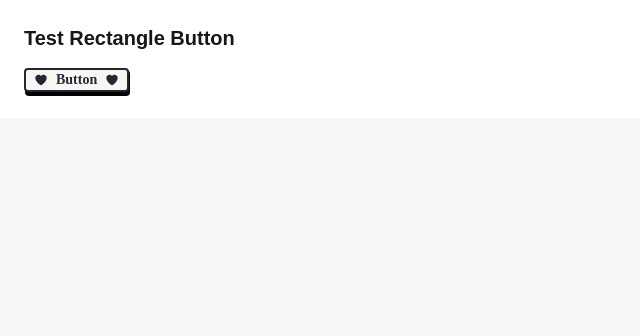
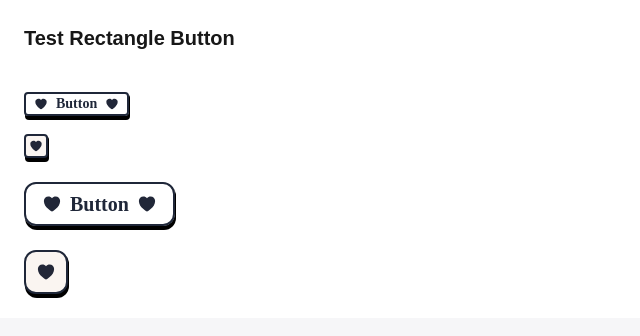
Before and after one commit to colinjcason/project-ruminate, a Next.js app: page / in a window 1280 px wide. Shown: the top 336 px of the page, without its empty margins (0-640 px from the left). Built offline with nearby package versions, Linux system fonts and the light colour scheme.

Commit message:
2 square, one large one small, 2 rectangle, one large, one small

```diff
--- a/src/app/page.tsx
+++ b/src/app/page.tsx
@@ -2,6 +2,8 @@
 import Image from "next/image";
 import RectangleButton from "../components/buttons/rectangle-button";
 import SmallRectangleButton from "../components/buttons/small-rectangle-button";
+import SmallSquareButton from "../components/buttons/small-square-button";
+import LargeSquareButton from "../components/buttons/square-button";
 
 export default function HomePage() {
   return (
@@ -11,11 +13,23 @@ export default function HomePage() {
         label="Button"
         onClick={() => alert('Button Clicked!')}
       /> */}
+      <br/>
       <SmallRectangleButton
         label="Button"
-
       />
-
+      <br/>
+       <SmallSquareButton className="mt-4" onClick={() => alert('Heart Clicked!')} />
+       <br/>
+       <RectangleButton
+        label="Button"
+        onClick={() => alert('Button Clicked!')}
+      />
+       <br/>
+       {/* <SmallSquareButton onClick={() => alert('Heart Clicked!')} /> */}
+        <br/>
+        <LargeSquareButton
+        onClick={() => alert('Button Clicked!')}
+      />
     </main>
   );
 }
--- a/src/components/buttons/rectangle-button.tsx
+++ b/src/components/buttons/rectangle-button.tsx
@@ -59,7 +59,7 @@ const RectangleButton: React.FC<RectangleButtonProps> = ({
   return (
     <button
       onClick={onClick}
-      className={`inline-flex items-center flex-shrink-0 gap-[8px] ${className ?? ''}`}
+      className={`inline-flex items-center justify-center gap-[8px] flex-shrink-0 ${className ?? ''}`}
       style={{
         display: 'inline-flex',
         height: 'var(--t-spacing-11, 44px)',
@@ -85,7 +85,17 @@ const RectangleButton: React.FC<RectangleButtonProps> = ({
       />
 
       {/* Button label */}
-      <span>{label}</span>
+      <span
+        style={{
+          fontFamily: 'var(--t-font-family-theme-primary, "Tailwind")',
+          fontSize: 'var(--t-font-size-xl, 20px)', // Text size is now "text-xl"
+          fontWeight: 'var(--t-font-weight-bold, 700)', // Bold weight
+          lineHeight: 'var(--t-font-lineHeight-leading-6, 24px)', // Matches leading-6
+          color: 'var(--d-color-semantic-neutral-content, #1F2739)',
+        }}
+      >
+        {label}
+      </span>
 
       {/* Icon on the right */}
       <img
--- a/src/components/buttons/small-rectangle-button.tsx
+++ b/src/components/buttons/small-rectangle-button.tsx
@@ -21,18 +21,12 @@ const SmallRectangleButton: React.FC<SmallRectangleButtonProps> = ({
         padding: 'var(--t-spacing-0, 0px) var(--t-spacing-2, 8px)',
         justifyContent: 'center',
         alignItems: 'center',
-        gap: 'var(--t-spacing-2, 8px)',
         borderRadius: 'var(--d-borderRadius-btn-xs, 4px)',
         border: 'var(--d-borderWidth-btn, 2px) solid var(--d-color-semantic-neutral-content, #1F2739)',
-        background: 'var(--d-color-semantic-neutral-bg, #FAF5F1)',
+        background:
+          'var(--d-color-semantic-neutral-bg, #FAF5F1) var(--d-color-semantic-neutral-bg, color(display-p3 0.9725 0.9608 0.9451))',
         boxShadow: `1px 2px 0px 0px #000,
                     1px 4px 0px 0px #000`,
-        fontFamily: 'var(--t-font-family-theme-primary, "Roboto Flex")',
-        fontSize: 'var(--t-font-size-sm, 14px)',
-        fontWeight: 'var(--t-font-weight-bold, 700)',
-        lineHeight: 'var(--t-font-lineHeight-leading-5, 20px)',
-        textAlign: 'center',
-        color: 'var(--d-color-semantic-neutral-content, #1F2739)',
       }}
     >
       {/* Icon on the left */}
@@ -40,21 +34,31 @@ const SmallRectangleButton: React.FC<SmallRectangleButtonProps> = ({
         src="/h-icon/solid/heart.svg"
         alt="Heart Icon Left"
         style={{
-          width: 'var(--t-spacing-35, 14px)',
-          height: 'var(--t-spacing-35, 14px)',
+          width: '14px',
+          height: '14px',
         }}
       />
 
-      {/* Label */}
-      <span>{label}</span>
+      {/* Button label */}
+      <span
+        style={{
+          fontFamily: 'var(--t-font-family-theme-primary, "Tailwind")',
+          fontSize: 'var(--t-font-size-sm, 14px)', // Text size is now "text-sm"
+          fontWeight: 'var(--t-font-weight-bold, 700)', // Bold weight
+          lineHeight: 'var(--t-font-lineHeight-leading-5, 20px)', // Matches leading-5
+          color: 'var(--d-color-semantic-neutral-content, #1F2739)',
+        }}
+      >
+        {label}
+      </span>
 
       {/* Icon on the right */}
       <img
         src="/h-icon/solid/heart.svg"
         alt="Heart Icon Right"
         style={{
-          width: 'var(--t-spacing-35, 14px)',
-          height: 'var(--t-spacing-35, 14px)',
+          width: '14px',
+          height: '14px',
         }}
       />
     </button>
--- /dev/null
+++ b/src/components/buttons/small-square-button.tsx
@@ -0,0 +1,44 @@
+import React from 'react';
+
+interface SmallSquareButtonProps {
+  onClick?: () => void; // Optional click handler
+  className?: string; // Additional Tailwind classes
+}
+
+const SmallSquareButton: React.FC<SmallSquareButtonProps> = ({
+  onClick,
+  className,
+}) => {
+  return (
+    <button
+      onClick={onClick}
+      className={`flex items-center justify-center flex-shrink-0 ${className ?? ''}`}
+      style={{
+        display: 'flex',
+        width: 'var(--t-spacing-6, 24px)',
+        height: 'var(--t-spacing-6, 24px)',
+        padding: 'var(--t-spacing-0, 0px)',
+        justifyContent: 'center',
+        alignItems: 'center',
+        borderRadius: 'var(--d-borderRadius-btn-xs, 4px)',
+        border: 'var(--d-borderWidth-btn, 2px) solid var(--d-color-semantic-neutral-content, #1F2739)',
+        background: 'var(--d-color-semantic-neutral-bg, #FAF5F1)',
+        boxShadow: `1px 2px 0px 0px #000,
+                    1px 4px 0px 0px #000`,
+      }}
+    >
+      <img
+        src="/h-icon/solid/heart.svg"
+        alt="Heart Icon"
+        className="flex-shrink-0"
+        style={{
+          width: 'var(--t-spacing-35, 14px)',
+          height: 'var(--t-spacing-35, 14px)',
+          flexShrink: 0,
+        }}
+      />
+    </button>
+  );
+};
+
+export default SmallSquareButton;
--- /dev/null
+++ b/src/components/buttons/square-button.tsx
@@ -0,0 +1,56 @@
+import React from 'react';
+
+interface LargeSquareButtonProps {
+  onClick?: () => void; // Optional click handler
+  className?: string; // Additional Tailwind classes
+}
+
+const LargeSquareButton: React.FC<LargeSquareButtonProps> = ({
+  onClick,
+  className,
+}) => {
+  return (
+    <button
+      onClick={onClick}
+      className={`flex items-center justify-center flex-shrink-0 ${className ?? ''}`}
+      style={{
+        display: 'flex',
+        width: 'var(--t-spacing-11, 44px)',
+        height: 'var(--t-spacing-11, 44px)',
+        padding: 'var(--t-spacing-0, 0px) var(--t-spacing-4, 16px)',
+        justifyContent: 'center',
+        alignItems: 'center',
+        gap: 'var(--t-spacing-2, 8px)',
+        flexShrink: 0,
+        borderRadius: 'var(--d-borderRadius-btn, 12px)',
+        border: 'var(--d-borderWidth-btn, 2px) solid var(--d-color-semantic-neutral-content, #1F2739)',
+        background: 'var(--d-color-semantic-neutral-bg, #FAF5F1)',
+        boxShadow: `1px 2px 0px 0px #000,
+                    1px 4px 0px 0px #000`,
+      }}
+    >
+      <svg
+        xmlns="http://www.w3.org/2000/svg"
+        width="20"
+        height="20"
+        viewBox="0 0 20 20"
+        fill="none"
+        style={{
+          width: 'var(--t-spacing-5, 20px)',
+          height: 'var(--t-spacing-5, 20px)',
+          flexShrink: 0,
+          fill: 'var(--d-color-semantic-neutral-content, #222737)',
+        }}
+      >
+        <path
+          d="M9.70414 17.4255L9.6987 17.4226L9.67982 17.4124C9.66375 17.4037 9.64076 17.3911 9.61131 17.3746C9.55243 17.3418 9.4677 17.2937 9.3608 17.2308C9.14708 17.1051 8.84431 16.9199 8.48212 16.6791C7.75895 16.1984 6.79268 15.4917 5.82383 14.5886C3.90651 12.8013 1.875 10.1459 1.875 6.875C1.875 4.43495 3.928 2.5 6.40625 2.5C7.86365 2.5 9.1686 3.16591 10 4.20966C10.8314 3.16591 12.1363 2.5 13.5938 2.5C16.072 2.5 18.125 4.43495 18.125 6.875C18.125 10.1459 16.0935 12.8013 14.1762 14.5886C13.2073 15.4917 12.241 16.1984 11.5179 16.6791C11.1557 16.9199 10.8529 17.1051 10.6392 17.2308C10.5323 17.2937 10.4476 17.3418 10.3887 17.3746C10.3592 17.3911 10.3363 17.4037 10.3202 17.4124L10.3013 17.4226L10.2959 17.4255L10.2936 17.4268C10.1103 17.5241 9.88974 17.5241 9.70644 17.4268L9.70414 17.4255Z"
+          style={{
+            fill: 'var(--d-color-semantic-neutral-content, #222737)',
+          }}
+        />
+      </svg>
+    </button>
+  );
+};
+
+export default LargeSquareButton;
```
